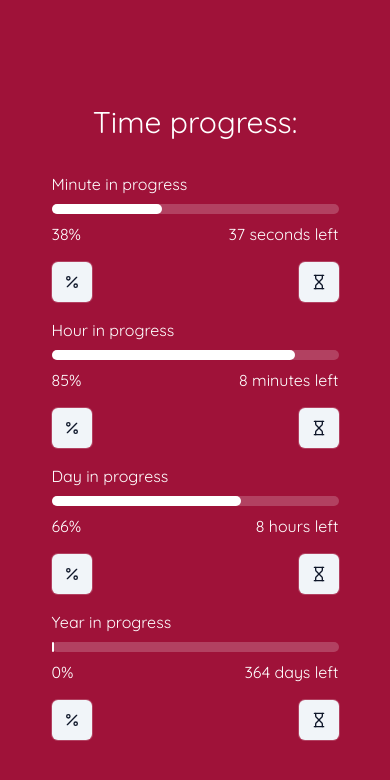
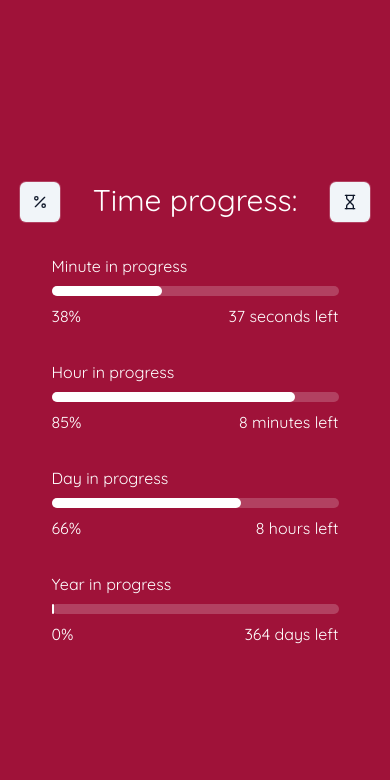
Before and after one commit to MrSnor/Time-Progress, a React (Vite) app: page / in a window 390 px wide. Shown: the top 780 px of the page. Built offline with nearby package versions, Linux system fonts and the light colour scheme.

Commit message:
add context for managing visibility state of time and percent progress

```diff
--- a/src/App.jsx
+++ b/src/App.jsx
@@ -2,12 +2,42 @@ import ProgressDay from "@/components/ProgressDayAndYear/ProgressDay";
 import ProgressHour from "@/components/ProgressDayAndYear/ProgressHour";
 import ProgressMinute from "@/components/ProgressDayAndYear/ProgressMinute";
 import ProgressYear from "@/components/ProgressDayAndYear/ProgressYear";
+import { Toggle } from "@/components/ui/toggle";
+import { Hourglass, Percent } from "lucide-react";
+import { useContext } from "react";
+import VisibilityContext from "./contexts/Visibility/VisibilityContext";
 
 const Index = () => {
+  const {
+    isPercentVisible,
+    setisPercentVisible,
+    isTimeLeftVisible,
+    setisTimeLeftVisible,
+  } = useContext(VisibilityContext);
+
   return (
     <>
       <div className="font-SF-Pro-Display grid min-h-screen place-content-center bg-rose-800 text-white">
-        <div className="title mb-4 text-center text-3xl">Time progress:</div>
+        <div className="title mb-4 flex justify-between text-center text-3xl">
+          {/* percent toggle */}
+          <Toggle
+            onClick={() => setisPercentVisible(!isPercentVisible)}
+            className="whitespace-nowrap ring-1 ring-white/20"
+            pressed={isPercentVisible}
+          >
+            <Percent className="h-4 w-4" />
+          </Toggle>
+          <span className="">Time progress:</span>
+
+          <Toggle
+            onClick={() => setisTimeLeftVisible(!isTimeLeftVisible)}
+            className="whitespace-nowrap ring-1 ring-white/20"
+            pressed={isTimeLeftVisible}
+          >
+            {" "}
+            <Hourglass className="h-4 w-4" />{" "}
+          </Toggle>
+        </div>
         <div className="container w-[90vw] sm:w-[40rem]">
           <ProgressMinute />
           <ProgressHour />
--- a/src/components/ui/ProgressBase.jsx
+++ b/src/components/ui/ProgressBase.jsx
@@ -1,23 +1,11 @@
-import { Toggle } from "@/components/ui/toggle";
-import { Hourglass, Percent } from "lucide-react";
-import { useState } from "react";
+import VisibilityContext from "@/contexts/Visibility/VisibilityContext";
+import { useContext } from "react";
 
 const ProgressBase = ({ label, progress: progressPercent, timeLeft }) => {
-  const [isPercentVisible, setisPercentVisible] = useState(true);
-
-  const [isTimeLeftVisible, setisTimeLeftVisible] = useState(true);
+  const { isPercentVisible, isTimeLeftVisible } = useContext(VisibilityContext);
 
   return (
     <div className="flex flex-col items-center sm:flex-row sm:gap-5">
-      {/* percent toggle */}
-      <Toggle
-        onClick={() => setisPercentVisible(!isPercentVisible)}
-        className="hidden whitespace-nowrap ring-1 ring-white/20 sm:block"
-        pressed={isPercentVisible}
-      >
-        <Percent className="h-4 w-4" />
-      </Toggle>
-
       <div className="my-4 w-full text-white">
         <div className="label">{label}</div>
 
@@ -55,36 +43,6 @@ const ProgressBase = ({ label, progress: progressPercent, timeLeft }) => {
           </div>
         </div>
       </div>
-
-      {/* time left toggle */}
-      <Toggle
-        onClick={() => setisTimeLeftVisible(!isTimeLeftVisible)}
-        className="hidden whitespace-nowrap ring-1 ring-white/20 sm:block"
-        pressed={isTimeLeftVisible}
-      >
-        {" "}
-        <Hourglass className="h-4 w-4" />{" "}
-      </Toggle>
-
-      {/* single container for both toggles in mobiles view */}
-      <div className="flex w-full justify-between gap-4 sm:hidden">
-        <Toggle
-          onClick={() => setisPercentVisible(!isPercentVisible)}
-          className="whitespace-nowrap ring-1 ring-white/20"
-          pressed={isPercentVisible}
-        >
-          <Percent className="h-4 w-4" />
-        </Toggle>
-
-        <Toggle
-          onClick={() => setisTimeLeftVisible(!isTimeLeftVisible)}
-          className="whitespace-nowrap ring-1 ring-white/20"
-          pressed={isTimeLeftVisible}
-        >
-          {" "}
-          <Hourglass className="h-4 w-4" />{" "}
-        </Toggle>
-      </div>
     </div>
   );
 };
--- /dev/null
+++ b/src/contexts/Visibility/VisibilityContext.jsx
@@ -0,0 +1,5 @@
+import React from "react";
+
+const VisibilityContext = React.createContext();
+
+export default VisibilityContext;
--- /dev/null
+++ b/src/contexts/Visibility/VisibilityProvider.jsx
@@ -0,0 +1,22 @@
+import React, { useState } from "react";
+import VisibilityContext from "./VisibilityContext";
+
+const VisibilityProvider = ({ children }) => {
+  const [isTimeLeftVisible, setisTimeLeftVisible] = useState(true);
+  const [isPercentVisible, setisPercentVisible] = useState(true);
+
+  return (
+    <VisibilityContext.Provider
+      value={{
+        isTimeLeftVisible,
+        setisTimeLeftVisible,
+        isPercentVisible,
+        setisPercentVisible,
+      }}
+    >
+      {children}
+    </VisibilityContext.Provider>
+  );
+};
+
+export default VisibilityProvider;
--- a/src/main.jsx
+++ b/src/main.jsx
@@ -2,9 +2,12 @@ import React from "react";
 import ReactDOM from "react-dom/client";
 import App from "./App";
 import "./baseTailwind.css";
+import VisibilityProvider from "./contexts/Visibility/VisibilityProvider";
 
 ReactDOM.createRoot(document.getElementById("root")).render(
   <React.StrictMode>
-    <App />
+    <VisibilityProvider>
+      <App />
+    </VisibilityProvider>
   </React.StrictMode>,
 );
```
